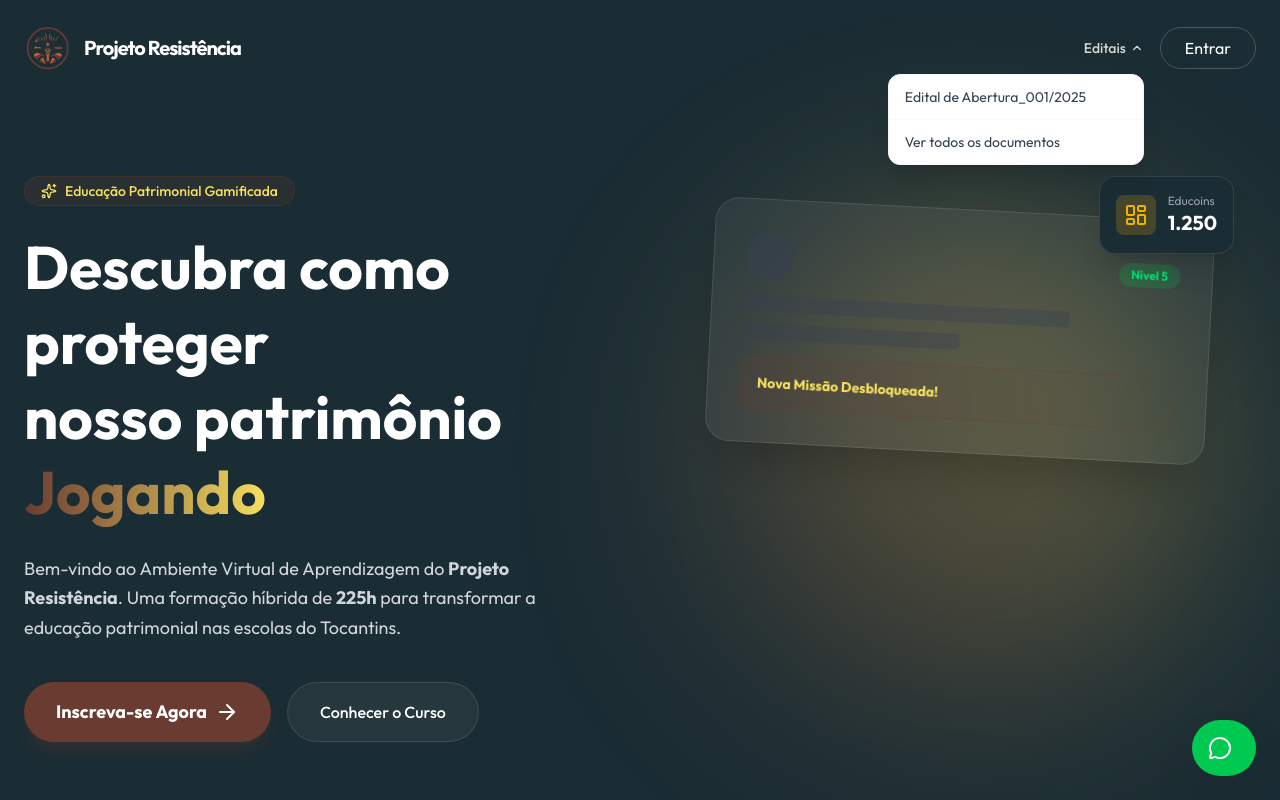
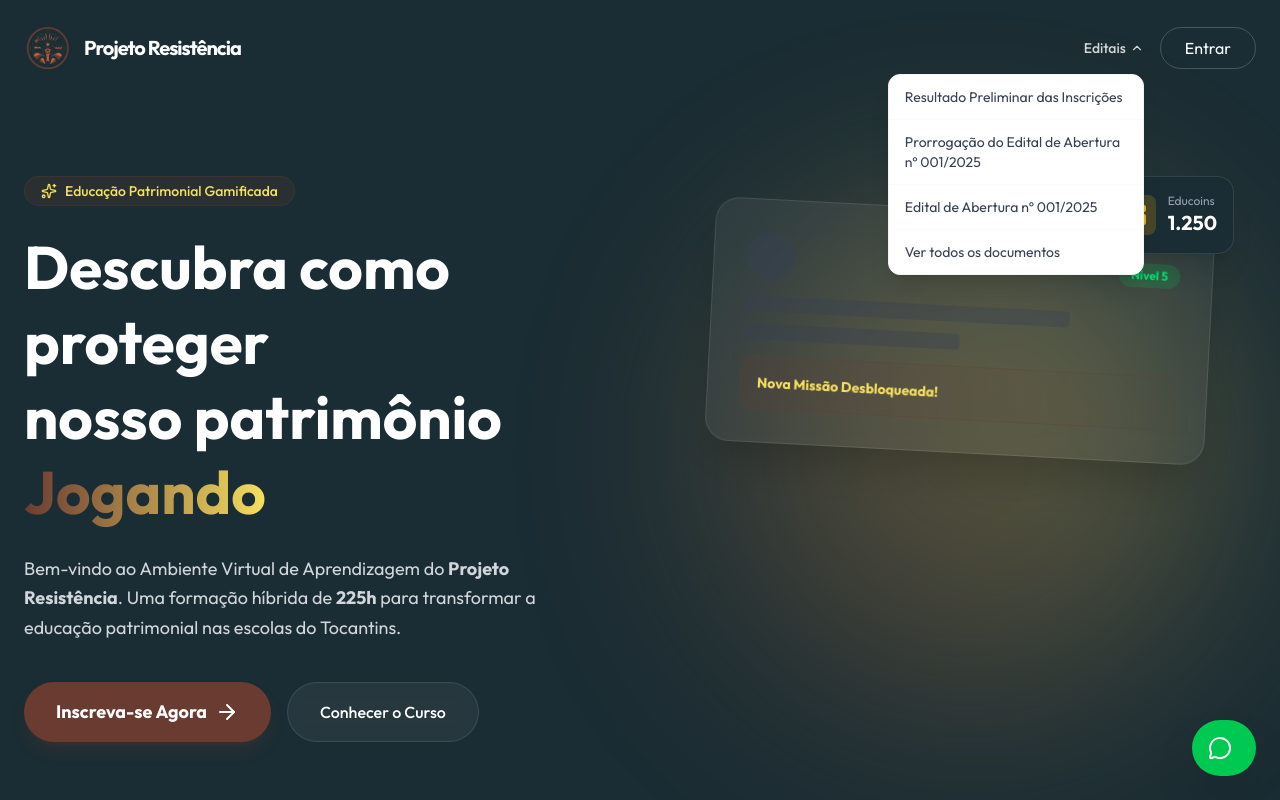
Before and after one commit to weslley-nunes/projeto_resistencia, a Next.js app: page / in a window 1280 px wide. Both pictures are taken after a click on the button "Editais". Shown: the top 800 px of the page. Built offline with nearby package versions, Linux system fonts and the light colour scheme.

Commit message:
feat: adiciona novos links de editais no navbar da landing page

```diff
--- a/app/page.tsx
+++ b/app/page.tsx
@@ -52,13 +52,31 @@ export default function LandingPage() {
             {isMenuOpen && (
               <div className="absolute top-full right-0 mt-2 w-64 bg-white rounded-xl shadow-xl border border-gray-100 overflow-hidden z-50 animate-in fade-in zoom-in-95 duration-100">
                 <a
+                  href="https://docs.uft.edu.br/s/WPqVeJkZT2C3vNx61dKM2w"
+                  target="_blank"
+                  rel="noopener noreferrer"
+                  className="block px-4 py-3 text-gray-700 hover:bg-gray-50 hover:text-brand-primary text-sm transition border-b border-gray-50"
+                  onClick={() => setIsMenuOpen(false)}
+                >
+                  Resultado Preliminar das Inscrições
+                </a>
+                <a
+                  href="https://docs.uft.edu.br/s/kLtDp3RLQDK6ioFJOf61vw"
+                  target="_blank"
+                  rel="noopener noreferrer"
+                  className="block px-4 py-3 text-gray-700 hover:bg-gray-50 hover:text-brand-primary text-sm transition border-b border-gray-50"
+                  onClick={() => setIsMenuOpen(false)}
+                >
+                  Prorrogação do Edital de Abertura nº 001/2025
+                </a>
+                <a
                   href="https://docs.uft.edu.br/s/MiB-rXkiQ1mBc3Z8Ra0d0g"
                   target="_blank"
                   rel="noopener noreferrer"
                   className="block px-4 py-3 text-gray-700 hover:bg-gray-50 hover:text-brand-primary text-sm transition border-b border-gray-50"
                   onClick={() => setIsMenuOpen(false)}
                 >
-                  Edital de Abertura_001/2025
+                  Edital de Abertura nº 001/2025
                 </a>
                 <Link
                   href="/editais"
```
